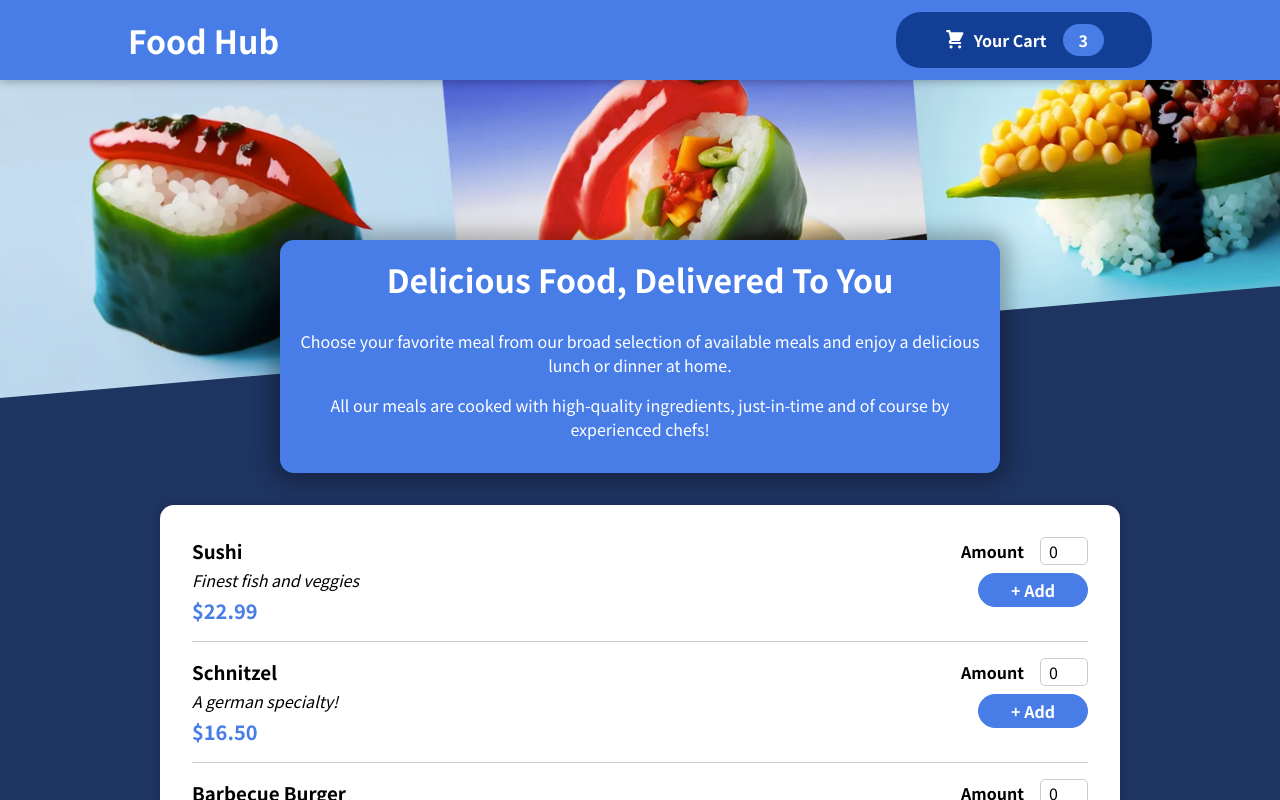
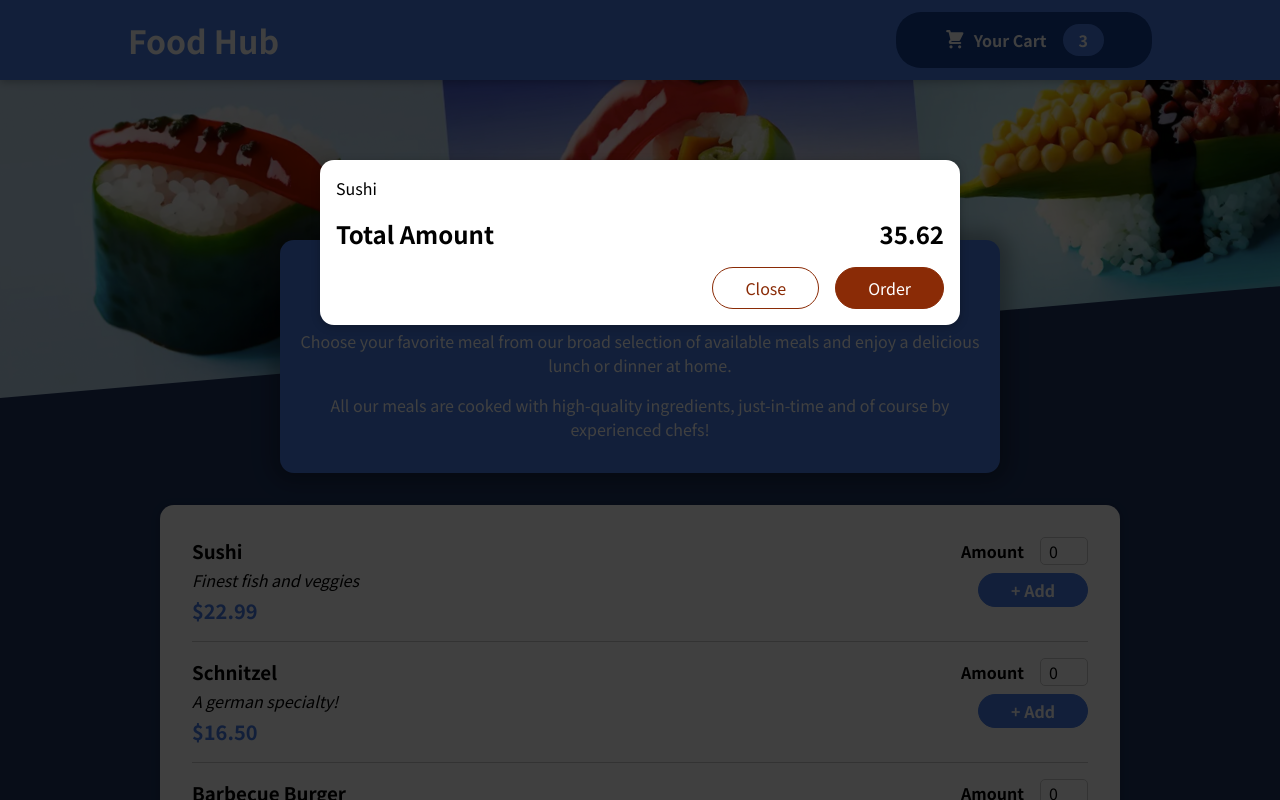
Before and after one commit to sabrina-martorelli/Food-Order-App, a JavaScript app: page / in a window 1280 px wide. Shown: the top 800 px of the page. Built offline with nearby package versions, Linux system fonts and the light colour scheme.

Commit message:
Amends Modal component

```diff
--- a/src/App.js
+++ b/src/App.js
@@ -1,10 +1,12 @@
 
 import Header from "./components/Layout/Header";
 import Meals from "./components/Meals/Meals";
+import Cart from "./components/Cart/Cart";
 
 function App() {
   return (
     <>
+      <Cart/>
       <Header/>
       <main>
 
--- a/src/components/Cart/Cart.js
+++ b/src/components/Cart/Cart.js
@@ -1,17 +1,21 @@
 
+import Modal from '../UI/Modal';
 import classes from './Cart.module.css'
 
+
 const Cart = (props) => {
-const cartItems = <ul className= {classes['cart-items']}> {[{
-id: 'c1',
-name: 'Sushi',
-amount: 2,
-price: 12.99
-}].map(item => <li>{item.name}</li> )} </ul>;
+  const cartItems = (
+    <ul className={classes['cart-items']}>
+      {[{ id: 'c1', name: 'Sushi', amount: 2, price: 12.99 }].map((item) => (
+        <li>{item.name}</li>
+      ))}
+    </ul>
+  );
+
 
     return (
 
-<div>
+        <Modal>
             {cartItems}
             <div className={classes.total}>
                 <span>Total Amount</span>
@@ -22,9 +26,7 @@
                 <button className={classes['button--alt']}>Close</button>
                 <button className={classes.button}>Order</button>
             </div>
-
-
-</div>
+        </Modal>
 
 
     );
--- a/src/components/UI/Modal.js
+++ b/src/components/UI/Modal.js
@@ -1,50 +1,32 @@
 
+import ReactDOM from 'react-dom';
 
 import classes from './Modal.module.css';
-import ReactDOM from 'react-dom';
 
-const Backdrop = props => {
-
-return (
-
-<div className = {classes.backdrop}></div>
-
-);
-
+const Backdrop = (props) => {
+  return <div className={classes.backdrop} />;
 };
 
-const ModalOverlay = props => {
-
-<div className = {classes.modal}>
-
-<div className = {classes.content}>
-    {props.children}
-</div>
-
-</div>
-
-
+const ModalOverlay = (props) => {
+  return (
+    <div className={classes.modal}>
+      <div className={classes.content}>{props.children}</div>
+    </div>
+  );
 };
 
 const portalElement = document.getElementById('overlays');
 
-
 const Modal = (props) => {
-    return (
-        <>
-        // Solution without using the portal
-        // <>
-        // <Backdrop />
-        // <ModalOverlay>{props.children}</ModalOverlay>
-        // </>
-
-        // Solution using Portal
-        {ReactDOM. createPortal(<Backdrop/>, portalElement)}
-
-        {ReactDOM.createPortal(<ModalOverlay>{props.children}</ModalOverlay>, portalElement)}
-        </>
-
-     );
-}
+  return (
+    <>
+      {ReactDOM.createPortal(<Backdrop />, portalElement)}
+      {ReactDOM.createPortal(
+        <ModalOverlay>{props.children}</ModalOverlay>,
+        portalElement
+      )}
+    </>
+  );
+};
 
 export default Modal;
```
Lines whose indentation alone changed are shown as unchanged.
